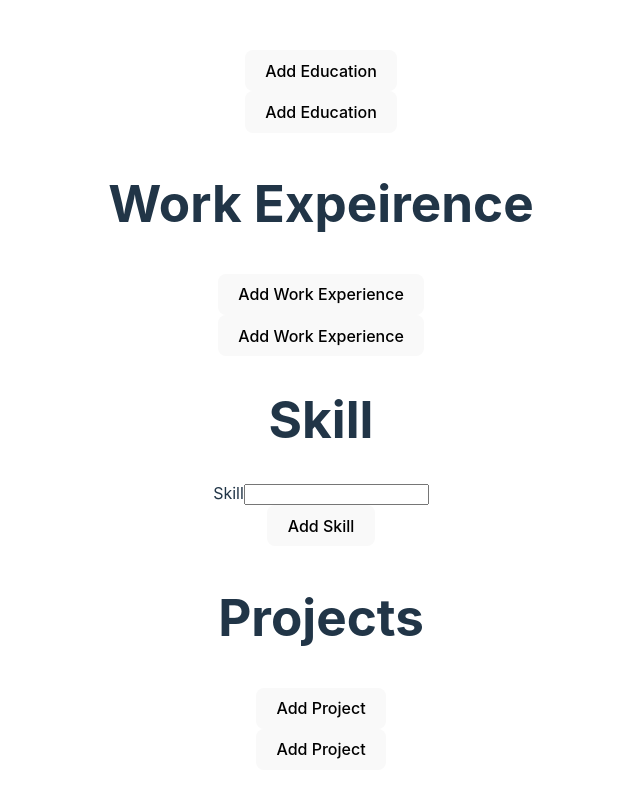
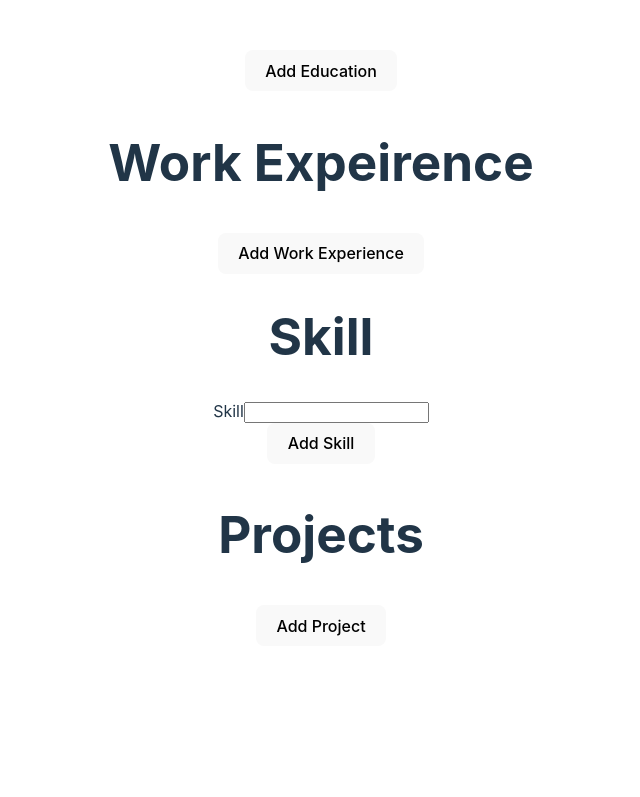
Before and after one commit to bnoora/resume-builder, a React (Vite) app: page / in a window 1280 px wide. Shown: the part 499-1296 px from the top of the page, without its empty margins (319-959 px from the left). After the commit the page ends 1177 px from the top, so only its background shows below. Built offline with nearby package versions, Linux system fonts and the light colour scheme.

Commit message:
removed reduntant btns

```diff
--- a/src/components/editor.jsx
+++ b/src/components/editor.jsx
@@ -26,8 +26,6 @@ function Editor() {
         addProject,
         removeProject
     } = cvState();
-
-    console.log(1);
 
     return (
         <div className='editor'>
--- a/src/components/form/eduInfo.jsx
+++ b/src/components/form/eduInfo.jsx
@@ -43,7 +43,6 @@ function EduInfo(props) {
                         </div>
                     </section>
                 ))}
-                <button type="button" onClick={onAdd}>Add Education</button>
             </form>
         </section>
     )
--- a/src/components/form/projects.jsx
+++ b/src/components/form/projects.jsx
@@ -22,7 +22,6 @@ function Project(props) {
                         </div>
                     </section>
                 ))}
-                <button type="button" onClick={onAdd}>Add Project</button>
             </form>
         </section>
     )
--- a/src/components/form/workExperience.jsx
+++ b/src/components/form/workExperience.jsx
@@ -41,7 +41,6 @@ function WorkExperience(props) {
                         </div>
                     </section>
                 ))}
-                <button type="button" onClick={onAdd}>Add Work Experience</button>
             </form>
         </section>
     )
```
